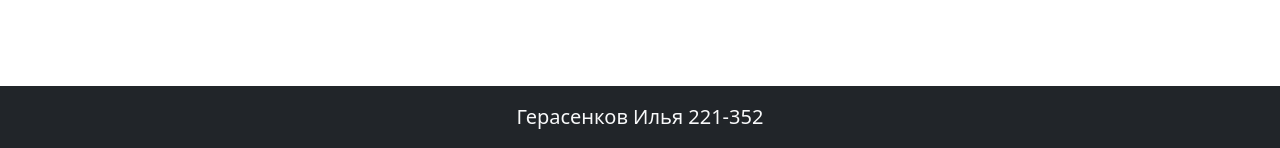
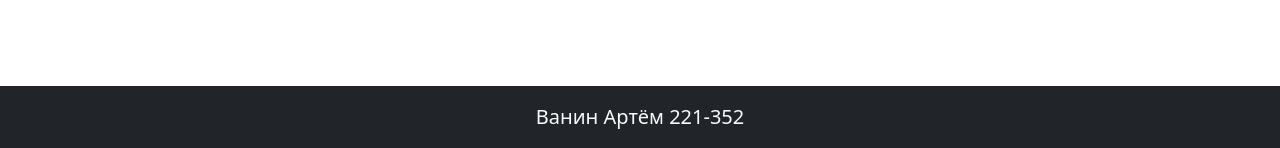
Before and after one commit to DyingFirst/web, a Flask app: page / in a window 1280 px wide. Shown: the part 652-800 px from the top of the page. Run offline with Flask 3, Linux system fonts and the light colour scheme.

Commit message:
feature: templates

```diff
--- a/Lab1/app/templates/base.html
+++ b/Lab1/app/templates/base.html
@@ -57,7 +57,7 @@
 
     <footer class="bg-body-tertiary mt-auto text-center text-lg-start">
         <div class="text-center p-3 bg-dark text-light">
-            Герасенков Илья 221-352
+            Ванин Артём 221-352
         </div>
     </footer>
     <script src="https://cdn.jsdelivr.net/npm/bootstrap@5.0.2/dist/js/bootstrap.bundle.min.js"
--- a/Lab2/app/templates/base.html
+++ b/Lab2/app/templates/base.html
@@ -57,7 +57,7 @@
     </main>
     <footer class="bg-body-tertiary mt-auto text-center text-lg-start">
         <div class="text-center p-3 bg-dark text-light">
-            Герасенков Илья 221-352
+            Ванин Артём 221-352
         </div>
     </footer>
     <script src="https://cdn.jsdelivr.net/npm/bootstrap@5.3.3/dist/js/bootstrap.bundle.min.js"
--- a/Lab3/app/templates/base.html
+++ b/Lab3/app/templates/base.html
@@ -65,7 +65,7 @@
     </main>
     <footer class="bg-body-tertiary mt-auto text-center text-lg-start">
         <div class="text-center p-3 bg-dark text-light">
-            Герасенков Илья 221-352
+            Ванин Артём 221-352
         </div>
     </footer>
     <script src="https://cdn.jsdelivr.net/npm/bootstrap@5.3.3/dist/js/bootstrap.bundle.min.js"
--- a/Lab4/app/templates/base.html
+++ b/Lab4/app/templates/base.html
@@ -76,7 +76,7 @@
     </main>
     <footer class="bg-body-tertiary mt-auto text-center text-lg-start">
         <div class="text-center p-3 bg-dark text-light">
-            Герасенков Илья 221-352
+            Ванин Артём 221-352
         </div>
     </footer>
     <script src="https://cdn.jsdelivr.net/npm/bootstrap@5.3.3/dist/js/bootstrap.bundle.min.js"
--- a/Lab5/app/templates/base.html
+++ b/Lab5/app/templates/base.html
@@ -84,7 +84,7 @@
     </main>
     <footer class="bg-body-tertiary mt-auto text-center text-lg-start">
         <div class="text-center p-3 bg-dark text-light">
-            Герасенков Илья 221-352
+            Ванин Артём 221-352
         </div>
     </footer>
     <script src="https://cdn.jsdelivr.net/npm/bootstrap@5.3.3/dist/js/bootstrap.bundle.min.js"
--- a/Lab5/app/templates/noDBConnection.html
+++ b/Lab5/app/templates/noDBConnection.html
@@ -25,7 +25,7 @@
     </main>
     <footer class="bg-body-tertiary mt-auto text-center text-lg-start">
         <div class="text-center p-3 bg-dark text-light">
-            Герасенков Илья 221-352
+            Ванин Артём 221-352
         </div>
     </footer>
     <script src="https://cdn.jsdelivr.net/npm/bootstrap@5.3.3/dist/js/bootstrap.bundle.min.js"
```
